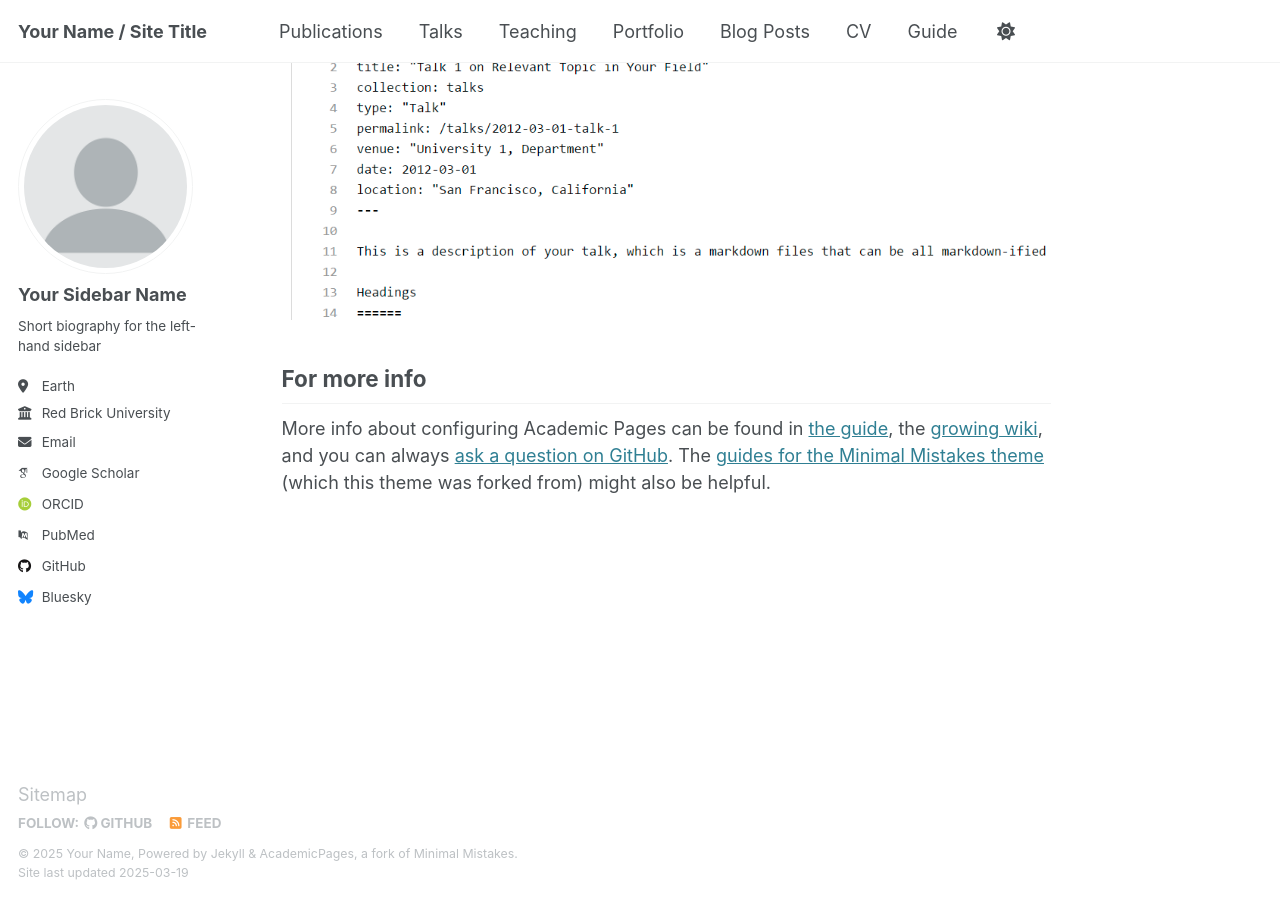
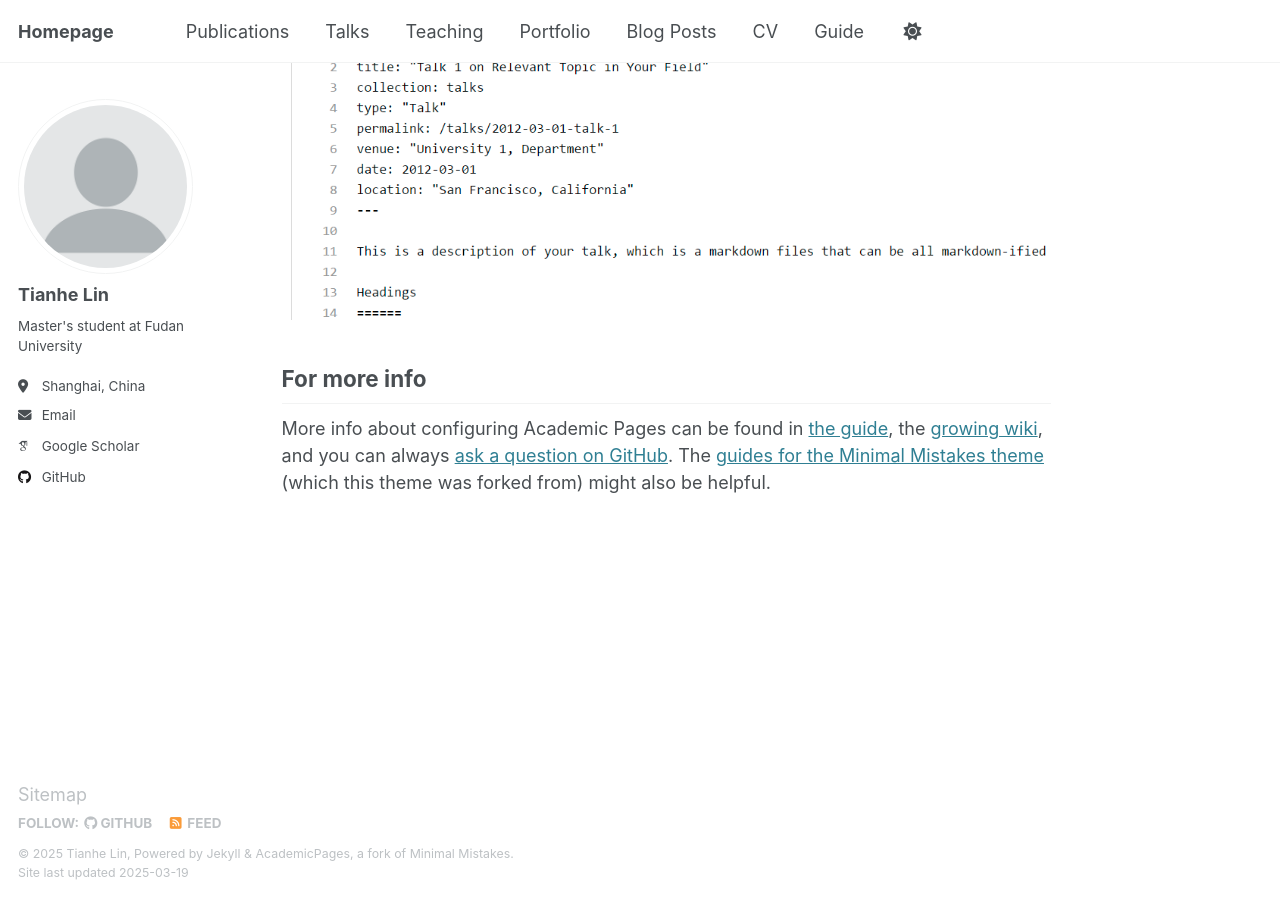
Before and after one commit to TianheL/TianheL.github.io, a Jekyll site: the page built from _pages/about.md, in a window 1280 px wide and 900 px high, scrolled down 2704 px. Built offline with Jekyll 4.4.1, drawn with Linux system fonts in a browser that asks for light colours; some web fonts are replaced.

Commit message:
Update _config.yml

```diff
--- a/_config.yml
+++ b/_config.yml
@@ -9,13 +9,13 @@
 # Basic Site Settings
 locale                   : "en-US"
 site_theme               : "default"
-title                    : "Your Name / Site Title"
+title                    : "Homepage"
 title_separator          : "-"
-name                     : &name "Your Name"
+name                     : &name "Tianhe Lin"
 description              : &description "personal description"
 url                      : https://TianheL.github.io # the base hostname & protocol for your site e.g. "https://[your GitHub username].github.io"
 baseurl                  : "" # the subpath of your site, e.g. "/blog"
-repository               : "academicpages/academicpages.github.io"
+repository               : "TianheL/TianheL.github.io"
 
 # Site Author - The following control what appear as part of the author content on the side bar.
 #               If a field is blank the icon and link will not appear, otherwise it will be shown.
@@ -23,21 +23,20 @@ repository               : "academicpages/academicpages.github.io"
 author:
   # Biographic information
   avatar           : "profile.png"
-  name             : "Your Sidebar Name"
-  pronouns         : # example: "she/her"
-  bio              : "Short biography for the left-hand sidebar"
-  location         : "Earth"
-  employer         : "Red Brick University"
+  name             : "Tianhe Lin"
+  pronouns         : # example: "he/his"
+  bio              : "Master's student at Fudan University"
+  location         : "Shanghai, China"
   uri              : # URL
-  email            : "none@example.org"
+  email            : "thlin20@fudan.edu.cn"
 
   # Academic websites
   arxiv            : # URL - Update with the correct link to your profile
   googlescholar    : "https://scholar.google.com/citations?user=PS_CX0AAAAAJ"
   impactstory      : # URL
-  orcid            : "http://orcid.org/yourorcidurl"
+  orcid            : # URL
   semantic         : # URL
-  pubmed           : "https://www.ncbi.nlm.nih.gov/pubmed/?term=john+snow"
+  pubmed           : # URL
   researchgate     : # URL
   scopus           : # URL
 
@@ -45,12 +44,12 @@ author:
   bitbucket        : # Username - Update with your username on the site
   codepen          : # Username
   dribbble         : # Username
-  github           : "academicpages"
+  github           : "TianheL"
   kaggle           : # Username
   stackoverflow    : # User number or user number and name (i.e., use "1" or "1/jeff-atwood")
 
   # Social media
-  bluesky          : "bsky.app" # Replace this with you Bluesky username
+  bluesky          : # Username # Replace this with you Bluesky username
   facebook         : # Username
   flickr           : # Username
   foursquare       : # Username
```
